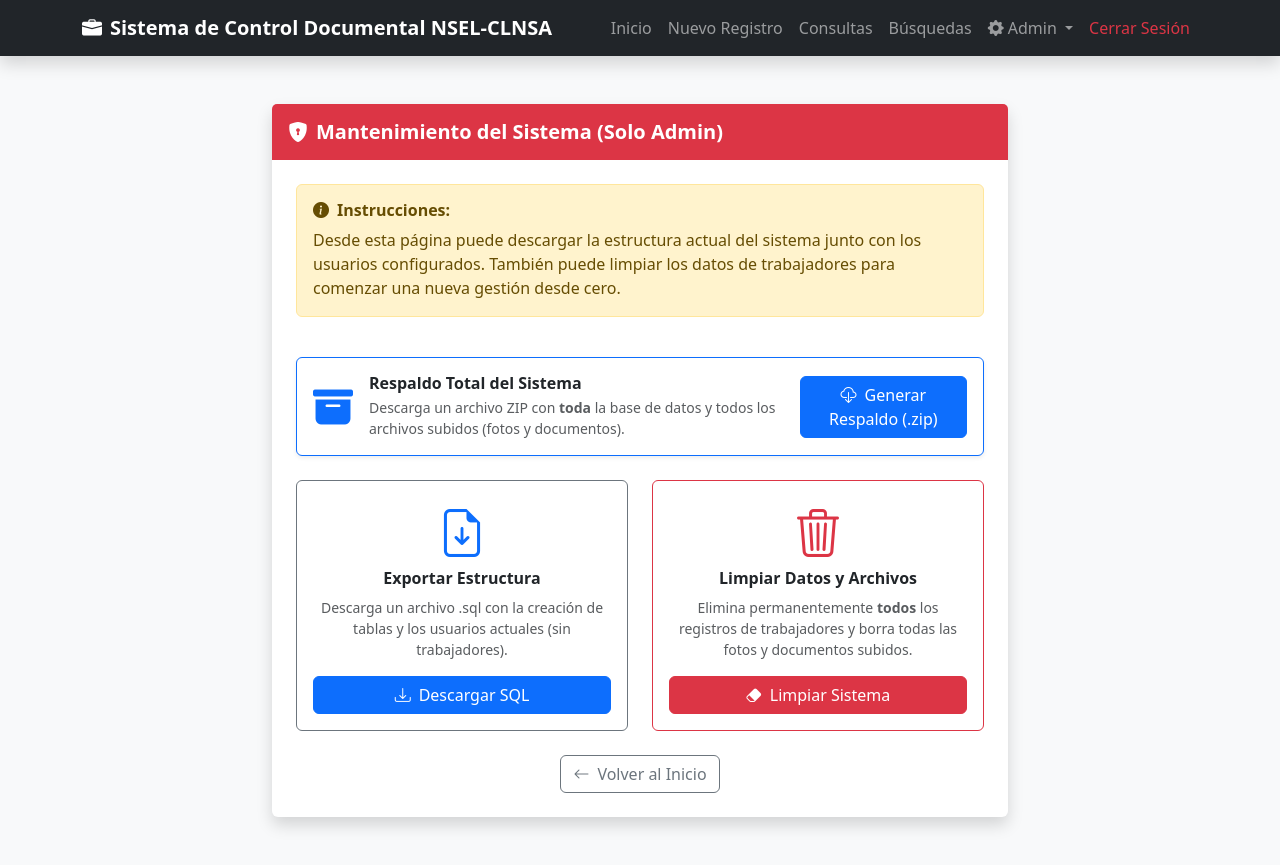
After one commit to harvintellez/control_documental, a PHP site: page /mantenimiento.php in a window 1280 px wide. The commit adds this page. Run offline with PHP 8.4, Linux system fonts and the light colour scheme; a user stored in the database is signed in.

Commit message:
SCD 100% funcional con gestión de borrado general, respaldo general y borrado parcial de la tabla trabajadores

```diff
--- a/includes/header.php
+++ b/includes/header.php
@@ -40,6 +40,8 @@ $current_page = basename($_SERVER['PHP_SELF']);
                     <ul class="dropdown-menu dropdown-menu-end">
                         <li><a class="dropdown-item <?= ($current_page == 'usuarios.php') ? 'active' : '' ?>" href="usuarios.php"><i class="bi bi-people me-2"></i>Usuarios</a></li>
                         <li><a class="dropdown-item <?= ($current_page == 'carga_masiva.php') ? 'active' : '' ?>" href="carga_masiva.php"><i class="bi bi-file-earmark-arrow-up me-2"></i>Carga Masiva</a></li>
+                        <li><hr class="dropdown-divider"></li>
+                        <li><a class="dropdown-item <?= ($current_page == 'mantenimiento.php') ? 'active' : '' ?>" href="mantenimiento.php"><i class="bi bi-shield-lock me-2 text-danger"></i>Mantenimiento</a></li>
                     </ul>
                 </li>
                 <?php else: ?>
--- /dev/null
+++ b/mantenimiento.php
@@ -0,0 +1,266 @@
+<?php
+include 'seguridad.php';
+include 'conexion.php';
+
+// Solo administradores pueden acceder
+if ($_SESSION['rol'] !== 'admin') {
+    header("Location: panel.php?error=sin_permiso");
+    exit();
+}
+
+$mensaje = "";
+$error = "";
+
+// Lógica para exportar estructura y usuarios
+if (isset($_POST['descargar_sql'])) {
+    try {
+        header('Content-Type: text/plain');
+        header('Content-Disposition: attachment; filename="estructura_y_usuarios_' . date('Ymd_His') . '.sql"');
+
+        // 1. Obtener estructura de las tablas (trabajadores y usuarios)
+        $tablas = ['trabajadores', 'usuarios'];
+        echo "-- Estructura de la base de datos limpia\n";
+        echo "-- Generado el: " . date('Y-m-d H:i:s') . "\n\n";
+        echo "SET FOREIGN_KEY_CHECKS = 0;\n\n";
+
+        foreach ($tablas as $tabla) {
+            $res = $conexion->query("SHOW CREATE TABLE `$tabla`")->fetch(PDO::FETCH_ASSOC);
+            echo "DROP TABLE IF EXISTS `$tabla`;\n";
+            echo $res['Create Table'] . ";\n\n";
+        }
+
+        // 2. Exportar datos de la tabla usuarios
+        echo "-- Datos de la tabla usuarios\n";
+        $stmt = $conexion->query("SELECT * FROM usuarios");
+        $usuarios = $stmt->fetchAll(PDO::FETCH_ASSOC);
+
+        if (!empty($usuarios)) {
+            $columnas = array_keys($usuarios[0]);
+            $cols_str = implode("`, `", $columnas);
+            echo "INSERT INTO `usuarios` (`$cols_str`) VALUES\n";
+
+            $values = [];
+            foreach ($usuarios as $u) {
+                $row_values = array_map(function($v) use ($conexion) {
+                    if ($v === null) return 'NULL';
+                    return $conexion->quote($v);
+                }, array_values($u));
+                $values[] = "(" . implode(", ", $row_values) . ")";
+            }
+            echo implode(",\n", $values) . ";\n\n";
+        }
+
+        echo "SET FOREIGN_KEY_CHECKS = 1;\n";
+        exit();
+
+    } catch (Exception $e) {
+        $error = "Error al generar el archivo SQL: " . $e->getMessage();
+    }
+}// Lógica para respaldo completo (ZIP: SQL + Uploads) usando comando del sistema (tar/zip)
+if (isset($_POST['respaldo_completo'])) {
+    try {
+        $backup_name = 'respaldo_total_' . date('Ymd_His') . '.zip';
+        $sql_file = 'temp_db_' . time() . '.sql';
+
+        // 1. Generar SQL de TODA la base de datos
+        $sql_content = "-- Respaldo Total de Base de Datos\n-- Generado el: " . date('Y-m-d H:i:s') . "\n\n";
+        $sql_content .= "SET FOREIGN_KEY_CHECKS = 0;\n\n";
+
+        $tablas = ['usuarios', 'trabajadores'];
+        foreach ($tablas as $tabla) {
+            $res = $conexion->query("SHOW CREATE TABLE `$tabla` ")->fetch(PDO::FETCH_ASSOC);
+            $sql_content .= "DROP TABLE IF EXISTS `$tabla`;\n" . $res['Create Table'] . ";\n\n";
+
+            $stmt = $conexion->query("SELECT * FROM `$tabla` ");
+            $rows = $stmt->fetchAll(PDO::FETCH_ASSOC);
+            if (!empty($rows)) {
+                $cols = implode("`, `", array_keys($rows[0]));
+                $sql_content .= "INSERT INTO `$tabla` (`$cols`) VALUES\n";
+                $vals = [];
+                foreach ($rows as $r) {
+                    $row_vals = array_map(function($v) use ($conexion) {
+                        return ($v === null) ? 'NULL' : $conexion->quote($v);
+                    }, array_values($r));
+                    $vals[] = "(" . implode(", ", $row_vals) . ")";
+                }
+                $sql_content .= implode(",\n", $vals) . ";\n\n";
+            }
+        }
+        $sql_content .= "SET FOREIGN_KEY_CHECKS = 1;\n";
+        file_put_contents($sql_file, $sql_content);
+
+        // 2. Crear ZIP usando el comando 'tar' de Windows (que soporta formato zip)
+        // tar -a -c -f nombre.zip archivo1 carpeta
+        $comando = "tar -a -c -f $backup_name $sql_file uploads";
+        exec($comando, $output, $return_var);
+
+        if ($return_var !== 0) {
+            throw new Exception("Error al ejecutar el comando de compresión: " . implode("\n", $output));
+        }
+
+        // Enviar el archivo para descarga
+        if (file_exists($backup_name)) {
+            header('Content-Type: application/zip');
+            header('Content-disposition: attachment; filename=' . $backup_name);
+            header('Content-Length: ' . filesize($backup_name));
+            readfile($backup_name);
+
+            // Limpieza
+            unlink($sql_file);
+            unlink($backup_name);
+            exit();
+        } else {
+            throw new Exception("No se pudo generar el archivo de respaldo.");
+        }
+
+    } catch (Exception $e) {
+        if (isset($sql_file) && file_exists($sql_file)) unlink($sql_file);
+        $error = "Error al generar el respaldo total: " . $e->getMessage();
+    }
+}
+
+// Lógica para limpiar la base de datos y archivos (BORRADO TOTAL)
+if (isset($_POST['limpiar_bd'])) {
+    if ($_POST['confirmacion'] === 'LIMPIAR_SISTEMA_AHORA') {
+        try {
+            // 1. Limpiamos la tabla de trabajadores
+            $conexion->exec("TRUNCATE TABLE trabajadores");
+
+            // 2. Limpiamos físicamente los archivos en uploads
+            $base_uploads = 'uploads/';
+            $subcarpetas = ['fotos', 'documentos', 'inhabilitaciones', 'csv'];
+
+            foreach ($subcarpetas as $sub) {
+                $dir = $base_uploads . $sub . '/';
+                if (is_dir($dir)) {
+                    $files = glob($dir . '*'); // Obtener todos los archivos
+                    foreach ($files as $file) {
+                        if (is_file($file) && basename($file) !== 'index.php' && basename($file) !== '.htaccess') {
+                            unlink($file); // Eliminar archivo
+                        }
+                    }
+                }
+            }
+
+            $mensaje = "El sistema ha sido limpiado por completo. Se eliminaron todos los registros de trabajadores y sus archivos adjuntos.";
+        } catch (Exception $e) {
+            $error = "Error al limpiar el sistema: " . $e->getMessage();
+        }
+    } else {
+        $error = "La palabra de confirmación no es correcta.";
+    }
+}
+
+include 'includes/header.php';
+?>
+
+<div class="row mt-5 mb-5">
+    <div class="col-md-8 mx-auto">
+        <div class="card shadow border-0">
+            <div class="card-header bg-danger text-white py-3">
+                <h5 class="mb-0 fw-bold"><i class="bi bi-shield-lock-fill me-2"></i>Mantenimiento del Sistema (Solo Admin)</h5>
+            </div>
+            <div class="card-body p-4">
+                <?php if ($mensaje): ?>
+                    <div class="alert alert-success"><i class="bi bi-check-circle me-2"></i><?php echo $mensaje; ?></div>
+                <?php endif; ?>
+                <?php if ($error): ?>
+                    <div class="alert alert-danger"><i class="bi bi-exclamation-triangle me-2"></i><?php echo $error; ?></div>
+                <?php endif; ?>
+
+                <div class="alert alert-warning">
+                    <h6 class="fw-bold"><i class="bi bi-info-circle-fill me-2"></i>Instrucciones:</h6>
+                    <p class="mb-0">Desde esta página puede descargar la estructura actual del sistema junto con los usuarios configurados. También puede limpiar los datos de trabajadores para comenzar una nueva gestión desde cero.</p>
+                </div>
+
+                <div class="row g-4 mt-2">
+                    <!-- Sección Respaldo Total -->
+                    <div class="col-md-12">
+                        <div class="card border-primary shadow-sm">
+                            <div class="card-body d-flex align-items-center justify-content-between">
+                                <div class="d-flex align-items-center">
+                                    <i class="bi bi-archive-fill text-primary me-3" style="font-size: 2.5rem;"></i>
+                                    <div class="text-start">
+                                        <h6 class="fw-bold mb-1">Respaldo Total del Sistema</h6>
+                                        <p class="small text-muted mb-0">Descarga un archivo ZIP con <b>toda</b> la base de datos y todos los archivos subidos (fotos y documentos).</p>
+                                    </div>
+                                </div>
+                                <form method="POST">
+                                    <button type="submit" name="respaldo_completo" class="btn btn-primary px-4">
+                                        <i class="bi bi-cloud-download me-2"></i>Generar Respaldo (.zip)
+                                    </button>
+                                </form>
+                            </div>
+                        </div>
+                    </div>
+
+                    <!-- Sección Exportar Estructura -->
+                    <div class="col-md-6">
+                        <div class="card h-100 border-secondary">
+                            <div class="card-body text-center">
+                                <i class="bi bi-file-earmark-arrow-down text-primary mb-3" style="font-size: 3rem;"></i>
+                                <h6 class="fw-bold">Exportar Estructura</h6>
+                                <p class="small text-muted">Descarga un archivo .sql con la creación de tablas y los usuarios actuales (sin trabajadores).</p>
+                                <form method="POST">
+                                    <button type="submit" name="descargar_sql" class="btn btn-primary w-100">
+                                        <i class="bi bi-download me-2"></i>Descargar SQL
+                                    </button>
+                                </form>
+                            </div>
+                        </div>
+                    </div>
+
+                    <!-- Sección Limpiar -->
+                    <div class="col-md-6">
+                        <div class="card h-100 border-danger">
+                            <div class="card-body text-center">
+                                <i class="bi bi-trash3 text-danger mb-3" style="font-size: 3rem;"></i>
+                                <h6 class="fw-bold">Limpiar Datos y Archivos</h6>
+                                <p class="small text-muted">Elimina permanentemente <b>todos</b> los registros de trabajadores y borra todas las fotos y documentos subidos.</p>
+
+                                <button type="button" class="btn btn-danger w-100" data-bs-toggle="modal" data-bs-target="#modalConfirmarLimpieza">
+                                    <i class="bi bi-eraser-fill me-2"></i>Limpiar Sistema
+                                </button>
+                            </div>
+                        </div>
+                    </div>
+                </div>
+
+                <div class="mt-4 text-center">
+                    <a href="panel.php" class="btn btn-outline-secondary">
+                        <i class="bi bi-arrow-left me-2"></i>Volver al Inicio
+                    </a>
+                </div>
+            </div>
+        </div>
+    </div>
+</div>
+
+<!-- Modal de Confirmación Crítica -->
+<div class="modal fade" id="modalConfirmarLimpieza" tabindex="-1" aria-hidden="true">
+    <div class="modal-dialog">
+        <div class="modal-content">
+            <form method="POST">
+                <div class="modal-header bg-danger text-white">
+                    <h5 class="modal-title"><i class="bi bi-exclamation-triangle-fill me-2"></i>¡Advertencia Crítica!</h5>
+                    <button type="button" class="btn-close btn-close-white" data-bs-dismiss="modal"></button>
+                </div>
+                <div class="modal-body">
+                    <p class="text-danger fw-bold">Esta acción no se puede deshacer.</p>
+                    <p>Se borrarán todos los registros de la tabla de trabajadores y <b>se eliminarán físicamente todos los archivos</b> (fotos y documentos) del servidor.</p>
+                    <p>Para confirmar, escriba la siguiente frase exactamente:</p>
+                    <div class="bg-light p-2 text-center mb-3 border rounded">
+                        <code class="fw-bold text-dark">LIMPIAR_SISTEMA_AHORA</code>
+                    </div>
+                    <input type="text" name="confirmacion" class="form-control" placeholder="Escriba la frase aquí..." required autocomplete="off">
+                </div>
+                <div class="modal-footer">
+                    <button type="button" class="btn btn-secondary" data-bs-dismiss="modal">Cancelar</button>
+                    <button type="submit" name="limpiar_bd" class="btn btn-danger fw-bold">Sí, borrar todo y empezar de 0</button>
+                </div>
+            </form>
+        </div>
+    </div>
+</div>
+
+<?php include 'includes/footer.php'; ?>
```
